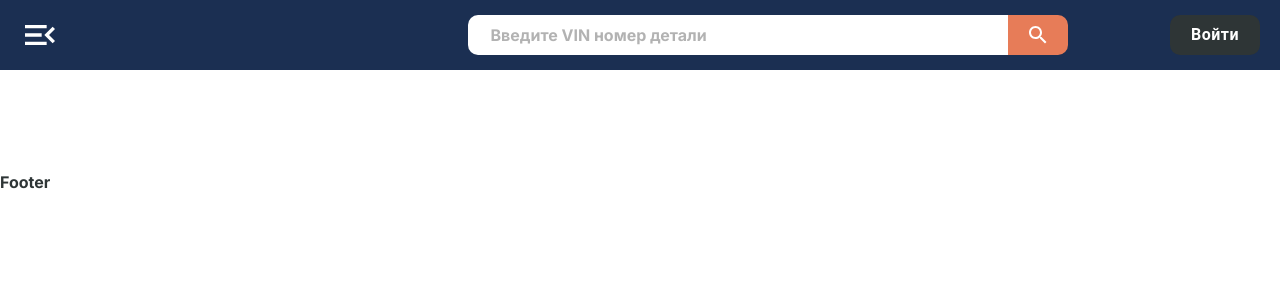
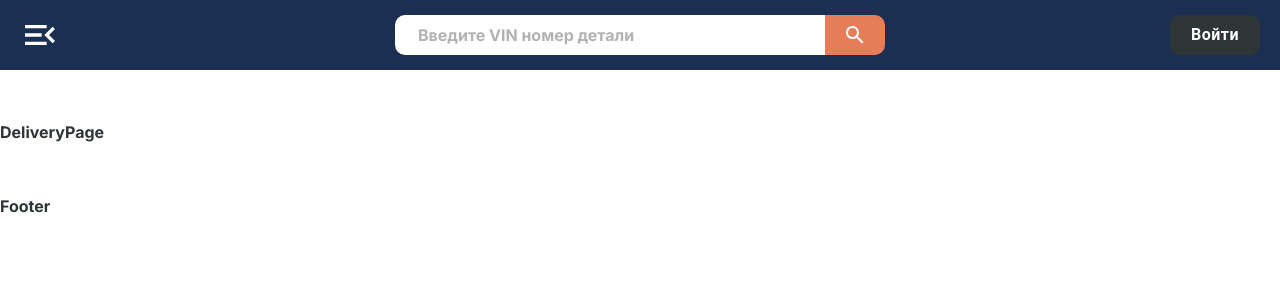
Before and after one commit to Exigoll/frontend-rota-v2, a React (Vite) app: page /delivery in a window 1280 px wide. Before the commit this address had no page. Shown: the top 300 px of the page. Built offline with nearby package versions, Linux system fonts and the light colour scheme; some icons are missing; the HTML template or start-up script is replaced by a standard one.

Commit message:
fix: deploy

```diff
--- a/src/App.tsx
+++ b/src/App.tsx
@@ -1,13 +1,16 @@
-import { AboutPage } from "pages/AboutPage/AboutPage";
 import { Route, Routes } from "react-router-dom";
 
 import { Footer } from "@/components/layout/Footer";
 import { Header } from "@/components/layout/Header";
 
+import { AboutPage } from "@/pages/AboutPage/AboutPage";
 import { ContactsPage } from "@/pages/ContactsPage";
+import { DeliveryPage } from "@/pages/DeliveryPage";
+import { DocumentFlowPage } from "@/pages/DocumentFlowPage";
 import { HomePage } from "@/pages/HomePage";
 import { ProviderPage } from "@/pages/ProviderPage";
-import { RegistrationPage } from "@/pages/RegistrationPage/RegistrationPage";
+import { RegistrationPage } from "@/pages/RegistrationPage";
+import { WarrantyReturnPage } from "@/pages/WarrantyReturnPage";
 import { WholesalePage } from "@/pages/WholesalePage";
 
 function App() {
@@ -22,6 +25,9 @@ function App() {
           <Route path="wholesale" element={<WholesalePage />} />
           <Route path="contacts" element={<ContactsPage />} />
           <Route path="registration" element={<RegistrationPage />} />
+          <Route path="delivery" element={<DeliveryPage />} />
+          <Route path="warrantyReturn" element={<WarrantyReturnPage />} />
+          <Route path="documentFlow" element={<DocumentFlowPage />} />
         </Routes>
       </main>
       <Footer />
--- a/src/components/ui/Office/Office.module.scss
+++ b/src/components/ui/Office/Office.module.scss
@@ -1,3 +1,7 @@
+.officeWrapper {
+  @apply flex justify-end w-full max-w-[345px];
+}
+
 .modal {
   @apply flex flex-col items-center justify-center gap-y-[35px] w-[520px] h-full px-[10px] py-[50px] bg-white;
 
--- a/src/components/ui/Office/Office.tsx
+++ b/src/components/ui/Office/Office.tsx
@@ -32,7 +32,9 @@ export const Office: React.FC<IOffice> = ({
 
   return (
     <>
-      <StyledButtonOffice onClick={openAuthDialog}>Войти</StyledButtonOffice>
+      <div className={styles.officeWrapper}>
+        <StyledButtonOffice onClick={openAuthDialog}>Войти</StyledButtonOffice>
+      </div>
       <StyledPopupOffice open={visible} onClose={onClose}>
         <DialogContent sx={{ padding: 0 }}>
           <div className={styles.modal}>
--- a/src/pages/DeliveryPage/DeliveryPage.tsx
+++ b/src/pages/DeliveryPage/DeliveryPage.tsx
@@ -1,9 +1,11 @@
-import React from 'react';
+import React from "react";
 
-export default function DeliveryPage() {
-	return (
-		<div>
-			<h1>DeliveryPage</h1>
-		</div>
-	);
-}
+import styles from "./DeliveryPage.module.scss";
+
+export const DeliveryPage: React.FC = () => {
+  return (
+    <div>
+      <h1>DeliveryPage</h1>
+    </div>
+  );
+};
--- a/src/pages/DeliveryPage/index.ts
+++ b/src/pages/DeliveryPage/index.ts
@@ -0,0 +1 @@
+export * from "./DeliveryPage";
--- a/src/pages/DocumentFlowPage/index.ts
+++ b/src/pages/DocumentFlowPage/index.ts
@@ -0,0 +1 @@
+export * from "./DocumentFlowPage";
--- a/src/pages/WarrantyReturnPage/index.ts
+++ b/src/pages/WarrantyReturnPage/index.ts
@@ -0,0 +1 @@
+export * from "./WarrantyReturnPage";
--- a/src/store/navItems.tsx
+++ b/src/store/navItems.tsx
@@ -1,12 +1,12 @@
 import {
+  DonutSmall,
   Home,
   ImportContacts,
   LiveHelp,
   LocalShipping,
   PeopleAlt,
-  DonutSmall,
+  Sync,
   WorkspacePremium,
-  Sync
 } from "@mui/icons-material";
 
 export const navLinks = [
@@ -29,7 +29,12 @@ export const navLinks = [
 
 export const serviceLinks = [
   { id: 0, title: "Доставка", path: "/delivery", icon: <LocalShipping /> },
-  { id: 1, title: "Гарантия и возврат", path: "/warrantyReturn", icon: <WorkspacePremium /> },
+  {
+    id: 1,
+    title: "Гарантия и возврат",
+    path: "/warrantyReturn",
+    icon: <WorkspacePremium />,
+  },
   {
     id: 2,
     title: "ЭДО",
```
